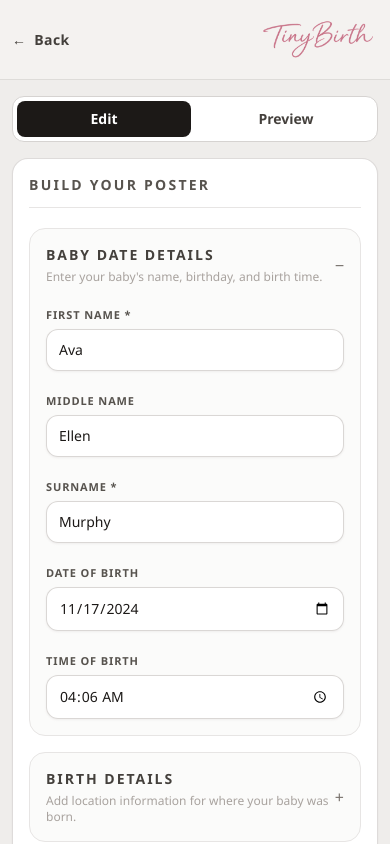
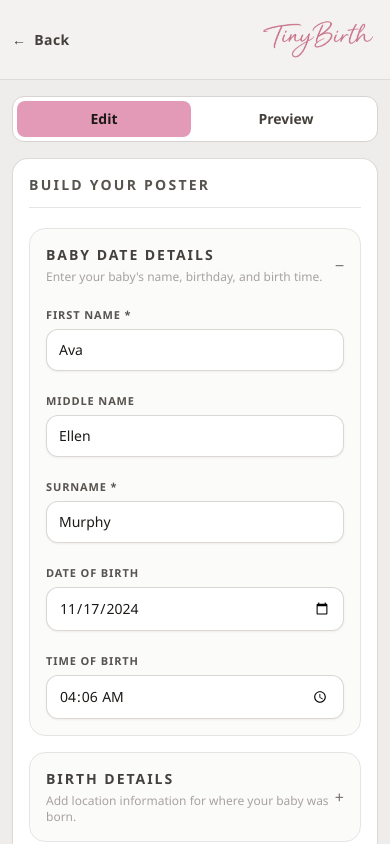
Before and after one commit to alzer81-81/baby-keepsakes, a Next.js app: page /builder in a window 390 px wide. Shown: the top 844 px of the page. Built offline with nearby package versions, Linux system fonts and the light colour scheme.

Commit message:
Tune homepage CTA size and mobile toggle active color

```diff
--- a/app/page.tsx
+++ b/app/page.tsx
@@ -37,7 +37,7 @@ export default function HomePage() {
           </p>
           <Link href="/builder" className="group mt-10 inline-block">
             <span className="relative inline-flex rounded-[32px] bg-[#e887ad] p-[2px]">
-              <span className="inline-flex min-w-[320px] items-center justify-center rounded-[30px] bg-[#e39ab7] px-10 py-7 text-4xl font-extrabold leading-none text-stone-900 transition group-hover:bg-[#dc90ae] sm:min-w-[520px] sm:text-6xl">
+              <span className="inline-flex min-w-[280px] items-center justify-center rounded-[30px] bg-[#e39ab7] px-9 py-4 text-lg font-extrabold leading-none text-stone-900 transition group-hover:bg-[#dc90ae] sm:min-w-[360px] sm:text-[2rem]">
                 Build Your Keepsake Now
               </span>
             </span>
--- a/components/poster-builder.tsx
+++ b/components/poster-builder.tsx
@@ -172,7 +172,9 @@ export function PosterBuilder() {
           <button
             type="button"
             onClick={() => setMobileView("edit")}
-            className={`rounded-lg px-3 py-2 text-sm font-semibold ${mobileView === "edit" ? "bg-stone-900 text-white" : "text-stone-700"}`}
+            className={`rounded-lg px-3 py-2 text-sm font-semibold ${
+              mobileView === "edit" ? "bg-[#e39ab7] text-stone-900" : "text-stone-700"
+            }`}
             aria-pressed={mobileView === "edit"}
           >
             Edit
@@ -181,7 +183,7 @@ export function PosterBuilder() {
             type="button"
             onClick={() => setMobileView("preview")}
             className={`rounded-lg px-3 py-2 text-sm font-semibold ${
-              mobileView === "preview" ? "bg-stone-900 text-white" : "text-stone-700"
+              mobileView === "preview" ? "bg-[#e39ab7] text-stone-900" : "text-stone-700"
             }`}
             aria-pressed={mobileView === "preview"}
           >
```
